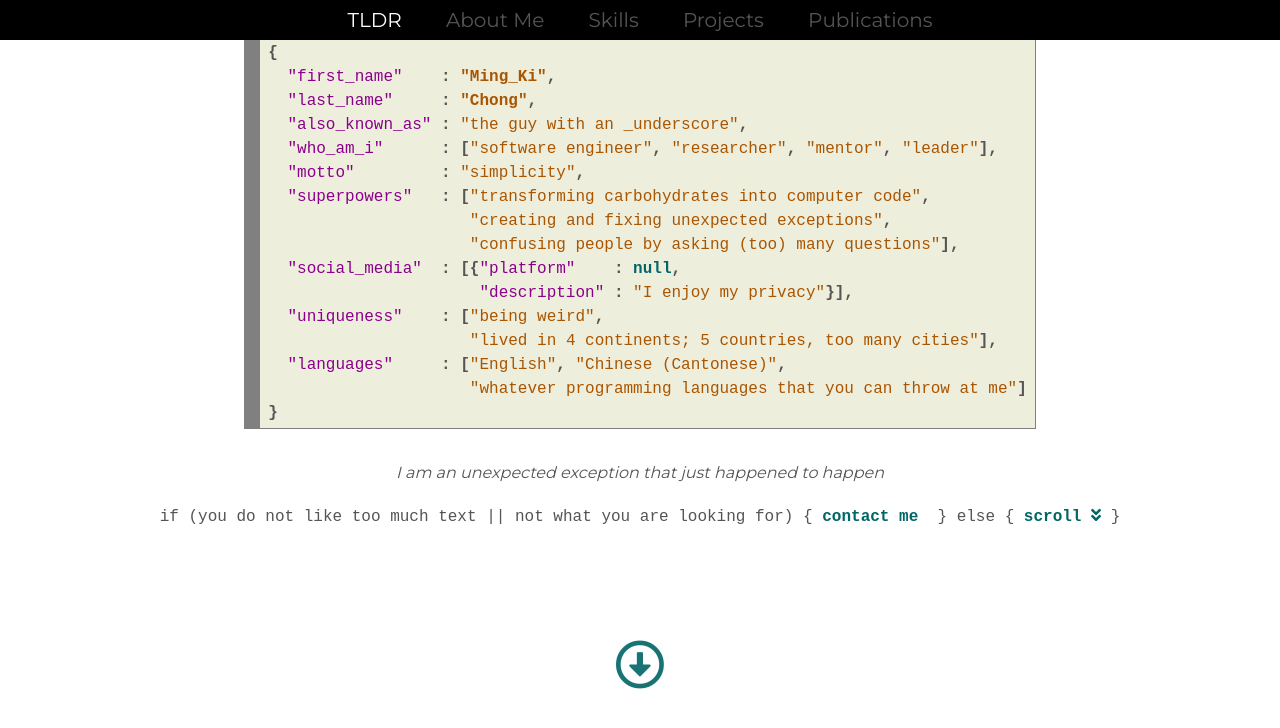
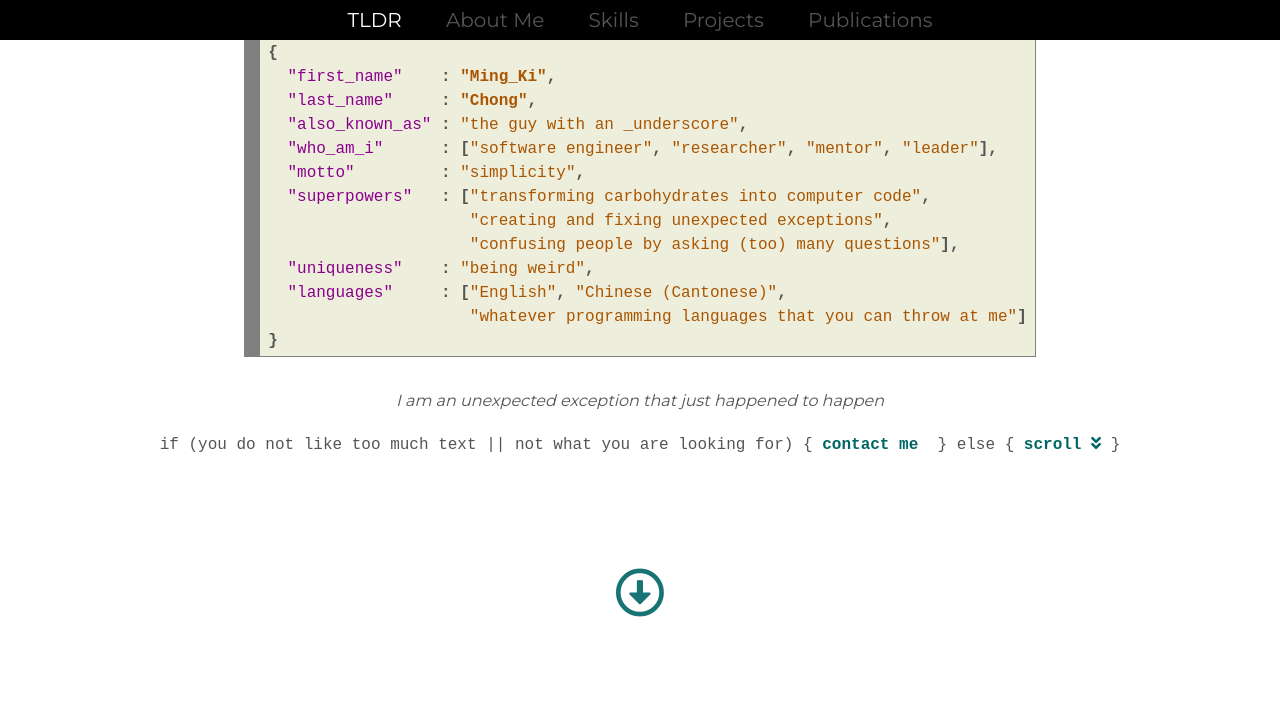
Before and after one commit to mingkichong/mingkichong.github.io, a Jekyll site: the page built from index.html, in a window 1280 px wide and 900 px high, scrolled down 1189 px. Shown: the top 728 px of the window. Built offline with Jekyll 4.4.1, drawn with Linux system fonts in a browser that asks for light colours.

Commit message:
trim summary

```diff
--- a/_includes/summary.html
+++ b/_includes/summary.html
@@ -17,10 +17,7 @@
   <span class="about_json_key">&quot;superpowers&quot;</span>   : [<span class="about_json_value">&quot;transforming carbohydrates into computer code&quot;</span>,
                      <span class="about_json_value">&quot;creating and fixing unexpected exceptions&quot;</span>,
                      <span class="about_json_value">&quot;confusing people by asking (too) many questions&quot;</span>],
-  <span class="about_json_key">&quot;social_media&quot;</span>  : [{<span class="about_json_key">&quot;platform&quot;</span>    : <span id="about_link"><a><span class="tooltip">null<span class="tooltiptext"><div style="margin-bottom:5px;"><i style="font-size: 2em" class="far fa-grin-beam-sweat"></i></div><div>not null if you consider LinkedIn</div><div>as a social media platform</div></span></span></a></span>,
-                      <span class="about_json_key">&quot;description&quot;</span> : <span class="about_json_value">&quot;I enjoy my privacy&quot;</span>}],
-  <span class="about_json_key">&quot;uniqueness&quot;</span>    : [<span class="about_json_value">&quot;being weird&quot;</span>,
-                     <span class="about_json_value">&quot;lived in 4 continents; 5 countries, too many cities&quot;</span>],
+  <span class="about_json_key">&quot;uniqueness&quot;</span>    : <span class="about_json_value">&quot;being weird&quot;</span>,
   <span class="about_json_key">&quot;languages&quot;</span>     : [<span class="about_json_value">&quot;English&quot;</span>, <span class="about_json_value">&quot;Chinese (Cantonese)&quot;</span>,
                      <span class="about_json_value">&quot;whatever programming languages that you can throw at me&quot;</span>]
 }
```
